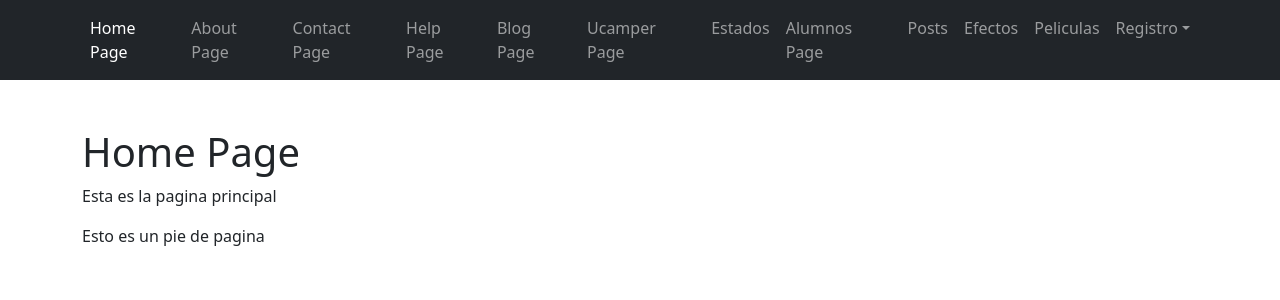
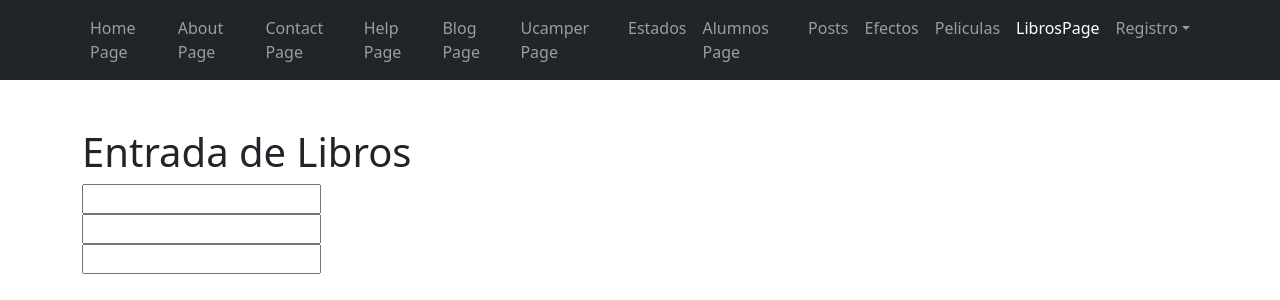
Before and after one commit to ArticislandOfficial/1.demo-app, a React (Create React App) app: page /libros in a window 1280 px wide. Before the commit this address led to /. Shown: the top 300 px of the page. Built offline with nearby package versions, Linux system fonts and the light colour scheme.

Commit message:
maquetado

```diff
--- a/src/components/NavBar.jsx
+++ b/src/components/NavBar.jsx
@@ -150,6 +150,16 @@ const NavBar = () => {
                 Peliculas
               </NavLink>
             </li>
+            <li>
+                  <NavLink
+                    to="/libros"
+                    aria-current="page"
+                    className={({ isActive }) =>
+                  isActive ? "nav-link active" : "nav-link"}
+                  >
+                    LibrosPage
+                  </NavLink>
+                </li>
             {/* <li className="nav-item">
               <NavLink
                 to="/registrar-usuario"
@@ -202,6 +212,7 @@ const NavBar = () => {
                     LoginPage
                   </NavLink>
                 </li>
+
                 {/* <li>
                   <hr className="dropdown-divider" />
                 </li>
--- /dev/null
+++ b/src/pages/LibrosPage.jsx
@@ -0,0 +1,31 @@
+import React from "react";
+
+const LibrosPage = () => {
+  return (
+    <>
+      <header>
+        <h1>Entrada de Libros </h1>
+      </header>
+      <main>
+        <article>
+          <form>
+            <div>
+              <label htmlFor=""></label>
+              <input type="text" />
+            </div>
+            <div>
+              <label htmlFor=""></label>
+              <input type="text" />
+            </div>
+            <div>
+              <label htmlFor=""></label>
+              <input type="text" />
+            </div>
+          </form>
+        </article>
+      </main>
+    </>
+  );
+};
+
+export default LibrosPage;
--- a/src/routers/AppRouter.jsx
+++ b/src/routers/AppRouter.jsx
@@ -23,6 +23,7 @@ import PeliculasPages from "../pages/PeliculasPages";
 import PeliculaPage from "../pages/PeliculaPage";
 import RegistrarUsuario from "../pages/RegistrarUsuario";
 import LoginPage from "../pages/LoginPage";
+import LibrosPage from "../pages/LibrosPage";
 
 const AppRouter = () => {
   return (
@@ -58,6 +59,8 @@ const AppRouter = () => {
           <Route path="/pelicula/:id_pelicula" element={<PeliculaPage />} />
           <Route path="/registrar-usuario" element={<RegistrarUsuario />} />
           <Route path="/login" element={<LoginPage />} />
+          <Route path="/libros" element={<LibrosPage />} />
+
 
           <Route path="*" element={<Navigate to="/" />} />
         </Routes>
```
